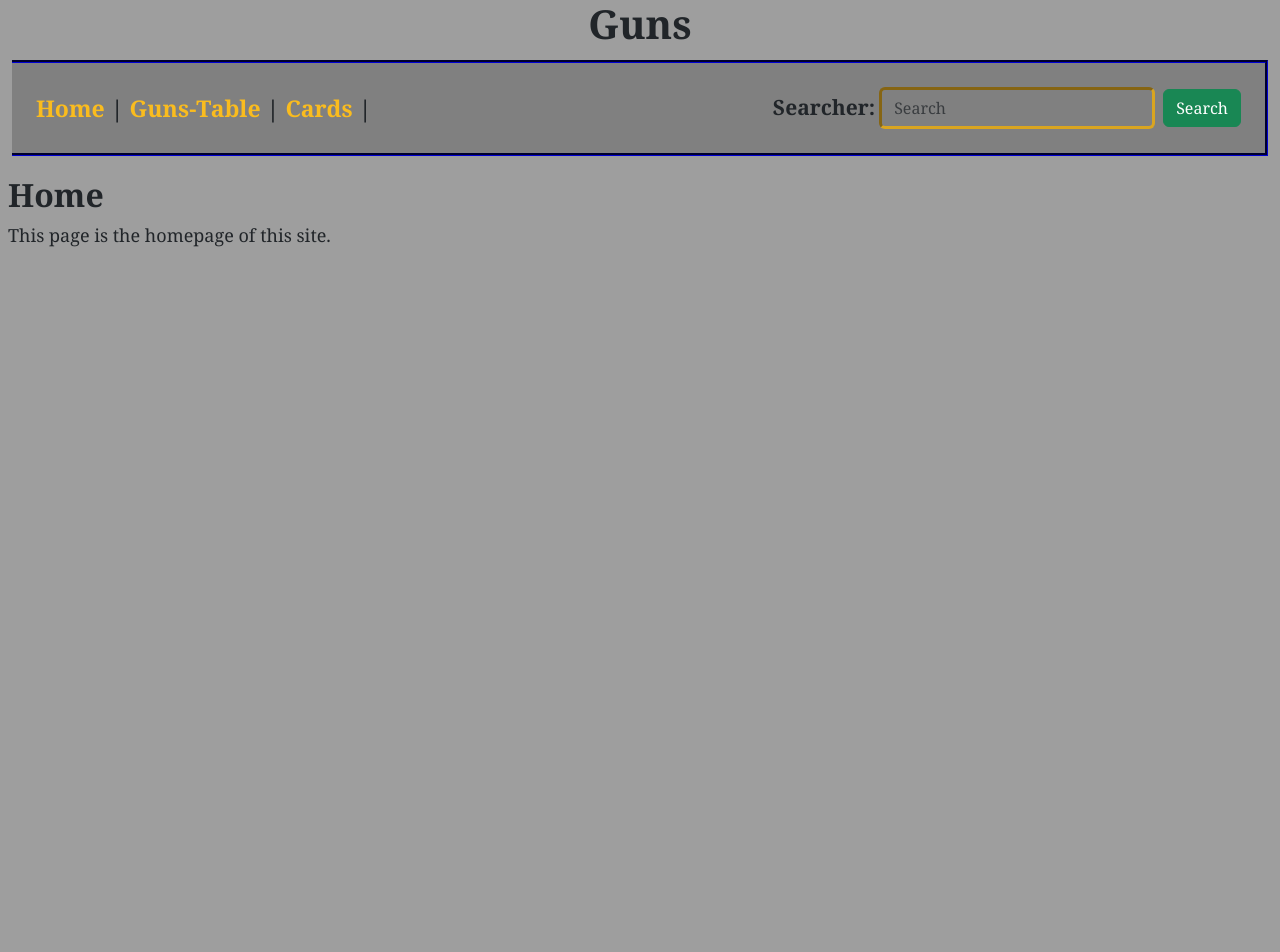
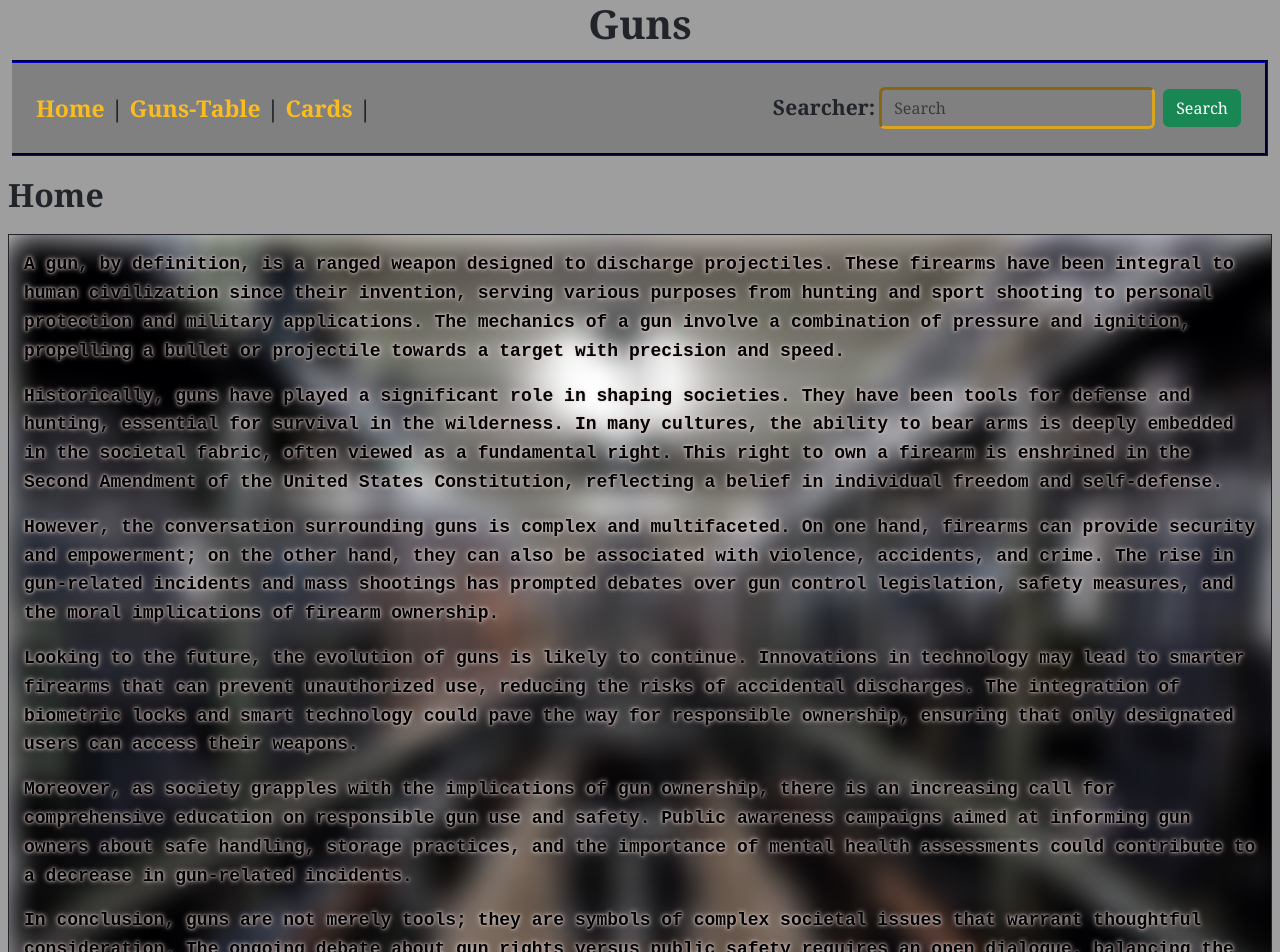
Before and after one commit to polyakale/cards, a Vue app: page / in a window 1280 px wide. Shown: the top 952 px of the page. Before the commit the page ends 800 px from the top, so only its background shows below. Built offline with nearby package versions, Linux system fonts and the light colour scheme.

Commit message:
done for today :>

```diff
--- a/src/assets/my.css
+++ b/src/assets/my.css
@@ -1,6 +1,6 @@
 .the-title {
+    text-align: center;
     font-weight: bold;
-    text-align: center;
 }
 h2 {
     font-weight: bold !important;
@@ -17,13 +17,13 @@ span {
 }
 
 .search-label {
+    font-weight: bold;
     font-size: 21px;
-    font-weight: bold;
 }
 
 .my-menu {
+    font-weight: bold;
     font-size: 23px;
-    font-weight: bold;
 }
 a {
     color: rgb(250, 188, 30)!important;
@@ -35,39 +35,74 @@ a:hover {
 
 
 input {
-    margin-left: 4px !important;
     border: 3px inset goldenrod !important;
     background: gray!important;
+    margin-left: 4px !important;
 }
 
 .my-border {
-    margin: 12px 0;
     border-left: none!important;
     border: 3px groove navy;
     background: gray;
+    margin: 12px 0;
 }
 
-.my-modal {
-
+.description {
+    font-family: 'Courier New', monospace;
+    border: none;
+    padding: 0;
+    margin: 0;
 }
 
+/* Modal */
+.modal-dialog {
+    margin: 0 auto;
+    max-width: 90%;
+}
+.modal-content {
+    background: rgb(182, 169, 148)!important;
+    font-family: 'Courier New', monospace;
+    border-radius: 10px;
+    width: 100%;
+}
+.modal-content-wrapper {
+    display: flex;
+    flex-direction: column;
+    align-items: center;
+}
+.modal-image {
+    margin-bottom: 10px;
+    max-width: 100%;
+    height: auto;
+}
+.modal-body {
+    flex-direction: column;
+    align-items: center;
+    display: flex;
+}
+.modal-header, .modal-footer {
+    border-color: rgb(108, 91, 62) !important;
+}
+.modal-footer {
+    border-top: 1px solid rgb(108, 91, 62)!important;
+}
 /* Table */
 table {
+    background: rgb(202, 189, 166);
+    border-collapse: collapse;
     width: 100%;
-    border-collapse: collapse;
-    background: rgb(202, 189, 166);
 }
 table,
 th,
 td {
+    border: 2px solid black!important;
+    text-align: center;
     padding: 15px;
-    text-align: center;
-    border: 2px solid black!important;
 }
 th,
 td {
+    text-align: center;
     padding: 10px;
-    text-align: center;
 }
 .table-header {
     font-family: 'Courier New';
@@ -79,9 +114,9 @@ td {
     font-size: 18px;
 }
 .table-image {
+    transition: transform 0.2s ease-in-out, outline 0.2s, opacity 0.2s;
     height: 140px;
     width: 250px;
-    transition: transform 0.2s ease-in-out, outline 0.2s, opacity 0.2s;
 }
 .table-image:hover {
     outline: 4px solid rgba(0, 0, 0, 0.719);
@@ -94,6 +129,24 @@ td {
     outline: 4px solid transparent;
     opacity: 1;
 }
+.table-responsive {
+    max-height: 76vh;
+    overflow-y: auto;
+}
+.table-responsive::-webkit-scrollbar {
+    width: 12px;
+}
+.table-responsive::-webkit-scrollbar-track {
+    background: #6c5b3e9f;
+    border-radius: 6px;
+}
+.table-responsive::-webkit-scrollbar-thumb {
+    background: #463b289f;
+    border-radius: 6px;
+}
+.table-responsive::-webkit-scrollbar-thumb:hover {
+    background: #463b28c7;
+}
 /* Card */
 .card {
     transition: transform 0.2s ease-in-out, outline 0.2s, opacity 0.2s;
@@ -101,13 +154,14 @@ td {
     font-family: 'Courier New', monospace;
     background: black!important;
     color: white !important;
-    display: flex;
-    width: 300px;
+    flex: 1 1 calc(25% - 20px);
+    margin: 10px;
+    box-sizing: border-box;
 }
 .card:hover {
     border: 4px double rgba(224, 191, 0, 0.63)!important;
     outline: 5px solid rgba(0, 0, 0, 0.295);
-    transform: translateY(-4px);
+    transform: translateY(3px);
     color: yellow!important;
     opacity: 0.8;
 }
@@ -116,17 +170,88 @@ td {
     outline: 5px solid transparent;
     opacity: 1;
 }
+.card-container {
+    display: flex;
+    flex-wrap: wrap;
+    justify-content: flex-start;
+}
 .card-image {
     height: 170px;
     width: 100%;
 }
-/* Responsive Design (Example) */
+.card-responsive {
+    overflow-x: hidden;
+    max-height: 76vh;
+    overflow-y: auto;
+}
+.card-responsive::-webkit-scrollbar {
+    width: 12px;
+}
+.card-responsive::-webkit-scrollbar-track {
+    border: 1px solid #5c4e00;
+    background: #a29580;
+    border-radius: 5px;
+}
+.card-responsive::-webkit-scrollbar-thumb {
+    border: 1px solid #0730b8;
+    background: #766956;
+    border-radius: 6px;
+}
+.card-responsive::-webkit-scrollbar-thumb:hover {
+    background: #5c5240c7;
+}
+/* Rant about guns (for Home) */
+.rant {
+    text-shadow: 0 0 2px #c0c0c0, 0 0 5px #ffdcdc;
+    font-family: 'Courier New', Courier, monospace;
+    background-image: url("/public/home-bg.png");
+    background-position: center;
+    background-size: cover;
+    border: 1px solid;
+    font-weight: bold;
+    margin-top: 20px;
+    font-size: 18px;
+    padding: 15px;
+}
+.rant h2 {
+    color: #006909;
+}
+.rant p {
+    color: #000000;
+    line-height: 1.6;
+}
+/* Responsive Design */
 @media (max-width: 768px) {
     .card {
-        width: 100%; /* Make cards full width on smaller screens */
+        width: 100%;
+        margin: 10px 0;
+    }
+    .card-container {
+        flex-direction: column;
     }
 
     .table-image {
-        width: 100%; /* Adjust table images to be responsive */
+        width: 100%;
     }
 }
+@media (max-width: 1024px) {
+    .card {
+        flex: 1 1 calc(33.333% - 20px);
+    }
+}
+
+@media (max-width: 768px) {
+    .card {
+        flex: 1 1 calc(50% - 20px);
+    }
+    .modal-dialog {
+        max-width: 95%;
+        margin: 0;
+    }
+}
+
+@media (max-width: 480px) {
+    .card {
+        flex: 1 1 100%;
+    }
+}
--- a/src/components/GunCard.vue
+++ b/src/components/GunCard.vue
@@ -1,5 +1,5 @@
 <template>
-  <div class="col">
+  <div class="card-container">
     <div class="card">
       <slot name="image"></slot>
       <div class="card-body">
--- a/src/components/GunModal.vue
+++ b/src/components/GunModal.vue
@@ -19,16 +19,8 @@
 
 <script>
 export default {
-  props: [
-    "name"
-  ],
+  props: ["name"],
 };
 </script>
 
-<style scoped>
-.modal-body {
-  display: flex;
-  align-items: center;
-  justify-content: center;
-}
-</style>
+<style scoped></style>
--- a/src/views/Card.vue
+++ b/src/views/Card.vue
@@ -1,12 +1,8 @@
 <template>
   <h2>Cards</h2>
+  <div class="card-responsive">
     <div class="row row-cols-1 row-cols-md-3 row-cols-lg-4 g-4">
-    <GunCard
-      v-for="gun in guns"
-      :key="gun.id"
-      :id="gun.id"
-      @detailsModalHandling="detailsModalHandler"
-    >
+      <GunCard v-for="gun in guns" :key="gun.id" :id="gun.id" @detailsModalHandling="detailsModalHandler">
         <template v-slot:image>
           <img :src="gun.image" :alt="gun.name" class="card-image" />
         </template>
@@ -17,14 +13,13 @@
     </div>
 
     <GunModal :name="selectedGun.name">
-    <img
-      v-if="selectedGun.image"
-      :src="selectedGun.image"
-      :alt="selectedGun.name"
-      class="float-start col-12 col-sm-6 col-lg-4 me-1 p-2 card-image"
-    />
-    <div v-html="descFormat"></div>
+      <div class="modal-content">
+        <img v-if="selectedGun.image" :src="selectedGun.image" :alt="selectedGun.name"
+          class="float-start col-12 col-sm-6 col-lg-4 me-1 p-2 modal-image" />
+        <div v-html="descFormat" class="modal-description"></div>
+      </div>
     </GunModal>
+  </div>
 </template>
 
 <script>
--- a/src/views/Home.vue
+++ b/src/views/Home.vue
@@ -1,14 +1,51 @@
 <template>
-  <h2>Home</h2>
-  <span>This page is the homepage of this site.</span>
+  <div>
+    <h2>Home</h2>
+    <section class="rant">
+      <p>
+        A gun, by definition, is a ranged weapon designed to discharge projectiles. These firearms have been integral to
+        human civilization since their invention, serving various purposes from hunting and sport shooting to personal
+        protection and military applications. The mechanics of a gun involve a combination of pressure and ignition,
+        propelling a bullet or projectile towards a target with precision and speed.
+      </p>
+      <p>
+        Historically, guns have played a significant role in shaping societies. They have been tools for defense and
+        hunting, essential for survival in the wilderness. In many cultures, the ability to bear arms is deeply embedded
+        in the societal fabric, often viewed as a fundamental right. This right to own a firearm is enshrined in the
+        Second Amendment of the United States Constitution, reflecting a belief in individual freedom and self-defense.
+      </p>
+      <p>
+        However, the conversation surrounding guns is complex and multifaceted. On one hand, firearms can provide
+        security and empowerment; on the other hand, they can also be associated with violence, accidents, and crime.
+        The rise in gun-related incidents and mass shootings has prompted debates over gun control legislation, safety
+        measures, and the moral implications of firearm ownership.
+      </p>
+      <p>
+        Looking to the future, the evolution of guns is likely to continue. Innovations in technology may lead to
+        smarter firearms that can prevent unauthorized use, reducing the risks of accidental discharges. The integration
+        of biometric locks and smart technology could pave the way for responsible ownership, ensuring that only
+        designated users can access their weapons.
+      </p>
+      <p>
+        Moreover, as society grapples with the implications of gun ownership, there is an increasing call for
+        comprehensive education on responsible gun use and safety. Public awareness campaigns aimed at informing gun
+        owners about safe handling, storage practices, and the importance of mental health assessments could contribute
+        to a decrease in gun-related incidents.
+      </p>
+      <p>
+        In conclusion, guns are not merely tools; they are symbols of complex societal issues that warrant thoughtful
+        consideration. The ongoing debate about gun rights versus public safety requires an open dialogue, balancing the
+        rights of individuals with the collective need for security. As we move forward, it is crucial to address these
+        concerns head-on, fostering a culture that respects the rights of gun owners while prioritizing the safety and
+        well-being of all citizens.
+      </p>
+    </section>
+  </div>
 </template>
 
 <script>
 export default {
-
-}
+};
 </script>
 
-<style>
-
-</style>
+<style scoped></style>
--- a/src/views/Table.vue
+++ b/src/views/Table.vue
@@ -1,5 +1,6 @@
 <template>
   <h2>Guns Table</h2>
+  <div class="table-responsive">
     <table>
       <thead class="table-header">
         <tr>
@@ -31,10 +32,11 @@
         </tr>
       </tbody>
     </table>
+  </div>
 
   <GunModal v-if="selectedGun" :name="selectedGun.name">
     <img :src="selectedGun.image" :alt="selectedGun.name"
-      class="float-start col-12 col-sm-6 col-lg-4 me-1 p-2 card-image" />
+      class="float-start col-12 col-sm-6 col-lg-4 me-1 p-2 modal-image" />
     <div v-html="descFormat"></div>
   </GunModal>
 </template>
```
Also changed, not shown: public/home-bg.png (added). Lines whose indentation alone changed are shown as unchanged.
